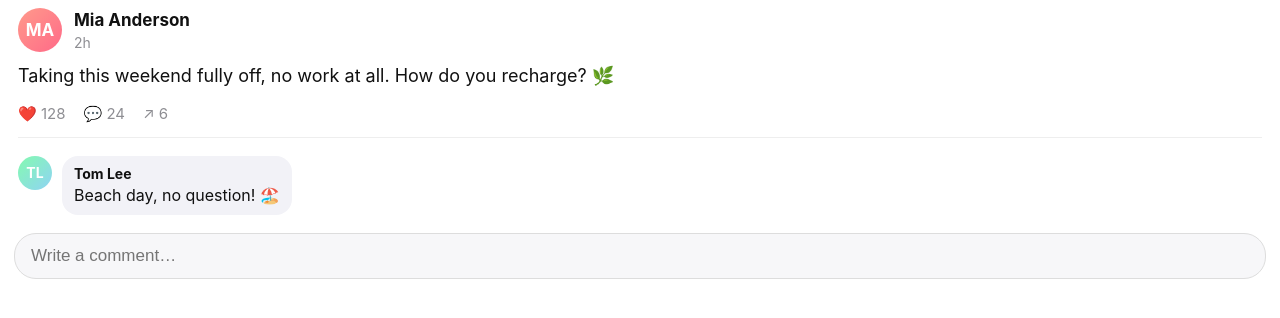
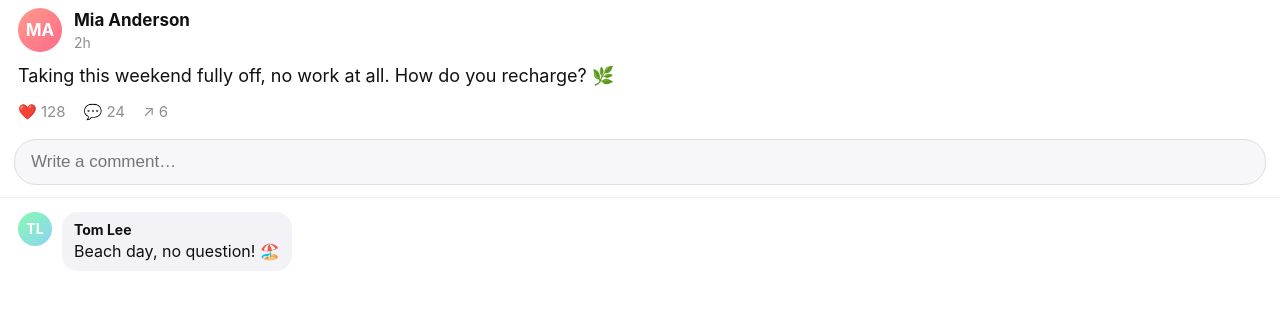
Before and after one commit to khotaikhoan/clipo, a plain HTML site: page demo/en.html in a window 1280 px wide. Drawn offline with Linux system fonts and the light colour scheme.

Commit message:
Demo: comment box right under the post
Co-Authored-By: Claude Opus 5.5 <noreply@anthropic.com>

```diff
--- a/demo/en.html
+++ b/demo/en.html
@@ -12,12 +12,12 @@ body { margin:0; font: 17px/1.45 -apple-system, BlinkMacSystemFont, sans-serif;
 .name { font-weight:700; }
 .time { color:#8e8e93; font-size:14px; }
 .text { margin:10px 0 8px; font-size:18px; }
-.stats { color:#8e8e93; font-size:15px; display:flex; gap:18px; padding:6px 0 12px; border-bottom:1px solid #eee; }
+.stats { color:#8e8e93; font-size:15px; display:flex; gap:18px; padding:4px 0 10px; }
 .comment { display:flex; gap:10px; padding:14px 18px; }
 .comment .avatar { width:34px; height:34px; font-size:14px; background:linear-gradient(135deg,#84fab0,#8fd3f4); }
 .bubble { background:#f2f2f7; border-radius:16px; padding:8px 12px; font-size:16px; }
 .bubble b { display:block; font-size:14px; }
-.box { padding: 4px 14px 10px; }
+.box { padding: 2px 14px 12px; border-bottom:1px solid #eee; }
 .box input { width:100%; box-sizing:border-box; font-size:17px; padding:12px 16px; border-radius:22px; border:1px solid #ddd; background:#f7f7f9; outline:none; }
 </style>
 </head>
@@ -27,7 +27,7 @@ body { margin:0; font: 17px/1.45 -apple-system, BlinkMacSystemFont, sans-serif;
   <div class="text">Taking this weekend fully off, no work at all. How do you recharge? 🌿</div>
   <div class="stats"><span>❤️ 128</span><span>💬 24</span><span>↗︎ 6</span></div>
 </div>
+<div class="box"><input placeholder="Write a comment…" autocomplete="off"></div>
 <div class="comment"><div class="avatar">TL</div><div class="bubble"><b>Tom Lee</b>Beach day, no question! 🏖️</div></div>
-<div class="box"><input placeholder="Write a comment…" autocomplete="off"></div>
 </body>
 </html>
```
Also changed, not shown: demo/vi.html (+3 -3 lines).
